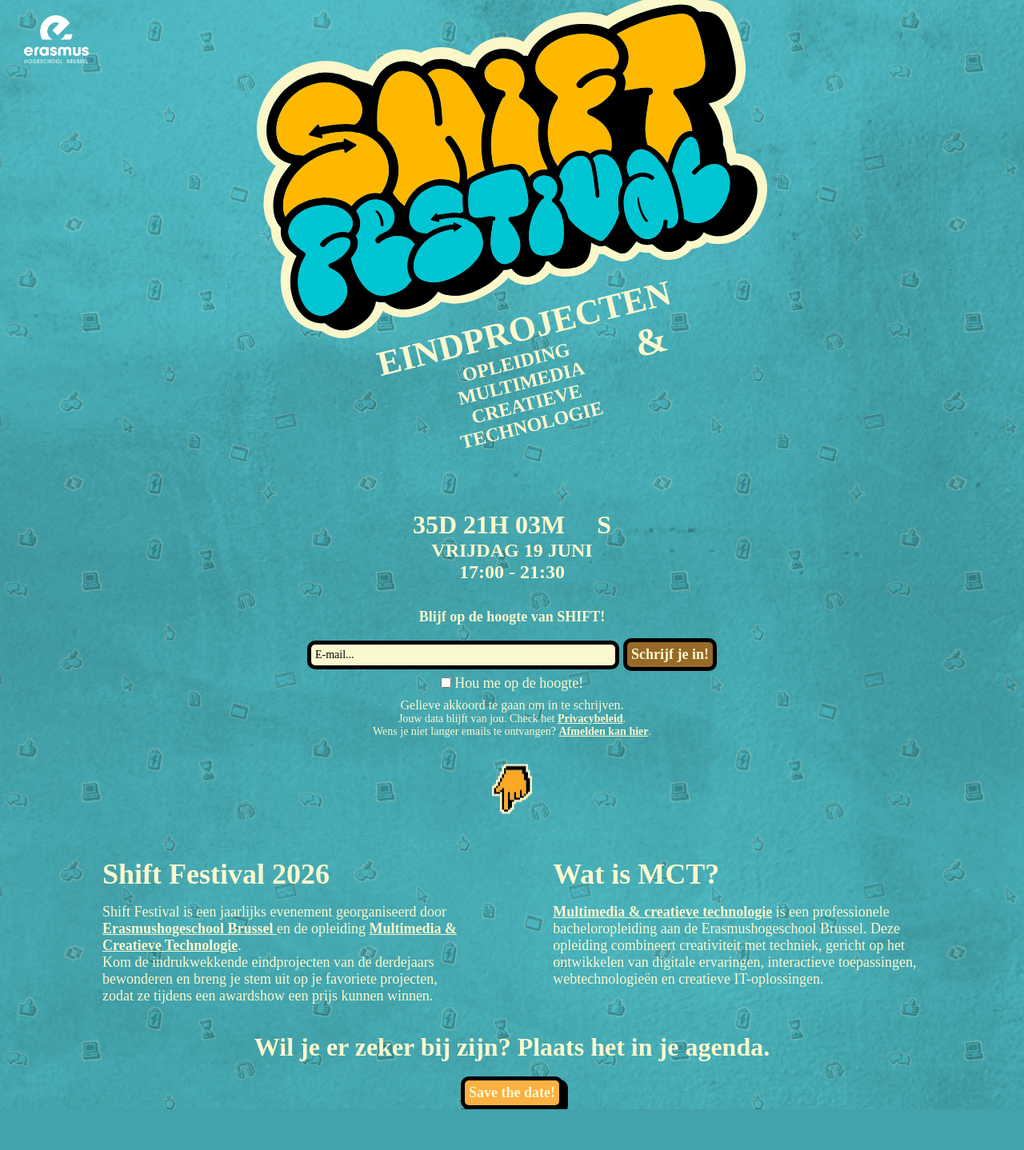
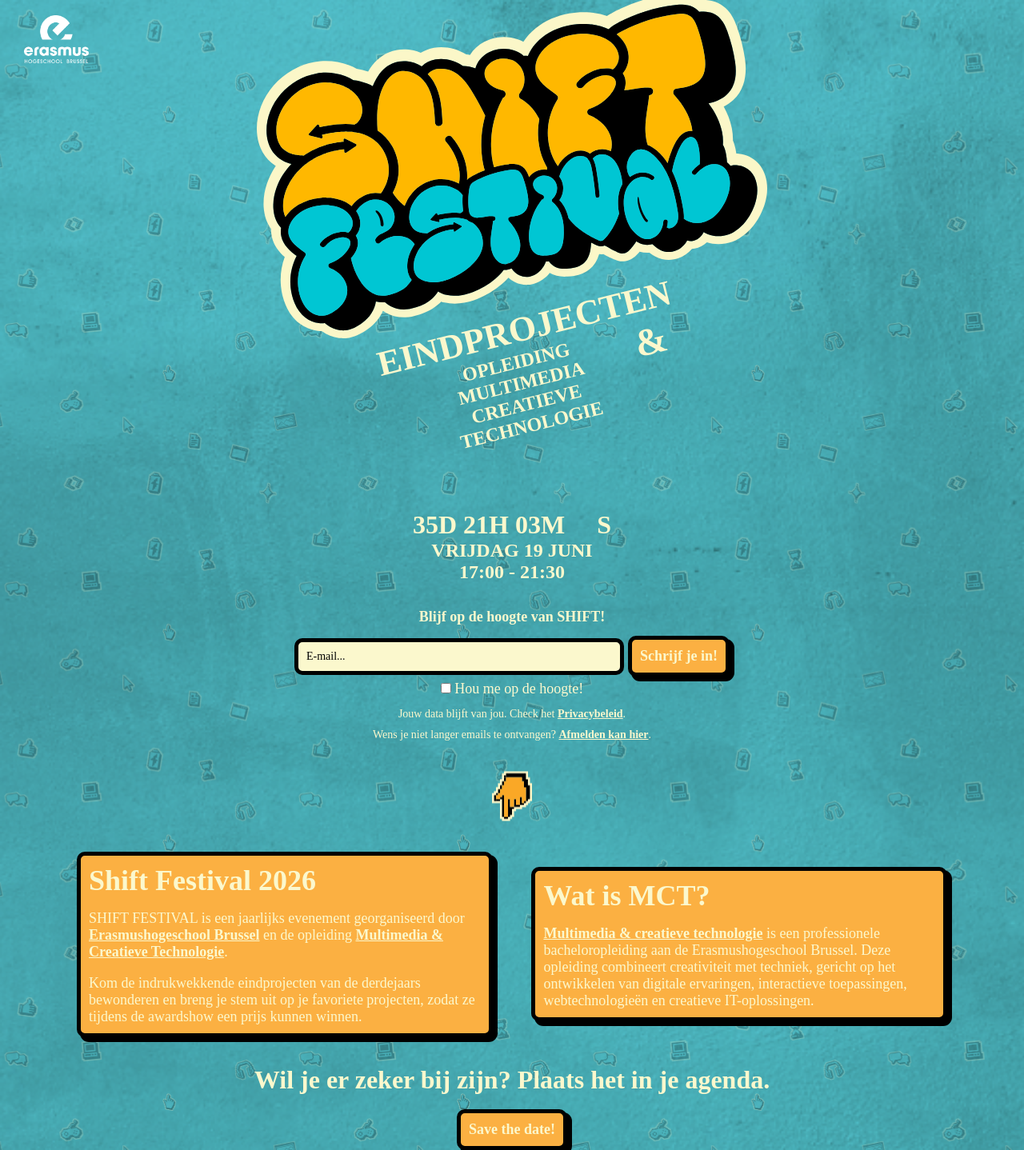
Before and after one commit to lolpowerluke/SHIFT-2026, a PHP site: page /pages/countdown/ in a window 1280 px wide. Shown: the whole page at 80% size. Before the commit the page ends 1387 px from the top, so only its background shows below. Run offline with PHP 8.4, Linux system fonts and the light colour scheme; some web fonts are replaced.

Commit message:
fixed whole desktop version css

```diff
--- a/Frontend/pages/countdown/index.css
+++ b/Frontend/pages/countdown/index.css
@@ -7,7 +7,7 @@ body {
 .wrap {
 	display: flex;
 	flex-direction: column;
-	max-width: 80vw;
+	max-width: 85vw;
 	min-height: 90dvh;
 	margin: auto;
 	justify-content: space-between;
@@ -15,7 +15,7 @@ body {
 }
 
 .main p {
-	margin: 0px;
+	margin: 0;
 	font-weight: bold;
 	font-size: 24px;
 }
@@ -105,6 +105,10 @@ body {
 	margin-top: 35px;
 	margin-bottom: 35px;
 	text-align: left;
+
+	.shiftCopy {
+		margin-bottom: 25px;
+	}
 }
 
 .linkBtn {
@@ -115,8 +119,7 @@ body {
 }
 
 p#warningTxt {
-	margin: 0 auto 0.5rem;
-	max-width: 290px;
+	margin-bottom: var(--margin-small);
 	font-size: 1rem;
 	color: var(--txt-warning);
 }
@@ -152,13 +155,15 @@ p#warningTxt {
 	.copy-text {
 		display: flex;
 		justify-content: space-between;
-	}
+		align-items: center;
 
-	.shiftCopy {
-		max-width: 45%;
-	}
+		.shiftCopy {
+			max-width: 45%;
+			margin-bottom: 0px;
+		}
 
-	.mctCopy {
-		max-width: 45%;
+		.mctCopy {
+			max-width: 45%;
+		}
 	}
 }
--- a/Frontend/pages/countdown/index.html
+++ b/Frontend/pages/countdown/index.html
@@ -69,7 +69,7 @@
 						autocomplete="email"
 						required
 					/>
-					<button value="submit" id="submit" class="fitContent" disabled>
+					<button value="submit" id="submit" class="fitContent">
 						Schrijf je in!
 					</button>
 				</div>
@@ -77,10 +77,7 @@
 					<input type="checkbox" name="check" id="check" class="xsMarginTop" />
 					Hou me op de hoogte!
 				</label>
-				<span id="unChecked">
-					Gelieve akkoord te gaan om in te schrijven.
-				</span>
-				<small>
+				<small style="margin-bottom: 5px">
 					Jouw data blijft van jou. Check het
 					<a href="/pages/privacy/nl/" class="languageLink">Privacybeleid</a>.
 				</small>
@@ -95,13 +92,13 @@
 				<img id="scrollPointer" src="/assets/icons/pointer2.svg" />
 			</div>
 			<div class="copy-text">
-				<div class="shiftCopy">
+				<div class="shiftCopy cardDiv">
 					<h2>Shift Festival 2026</h2>
 					<p>
-						Shift Festival is een jaarlijks evenement georganiseerd door
+						SHIFT FESTIVAL is een jaarlijks evenement georganiseerd door
 						<a href="https://www.erasmushogeschool.be/nl">
-							Erasmushogeschool Brussel
-						</a>
+							Erasmushogeschool Brussel</a
+						>
 						en de opleiding
 						<a
 							href="https://www.erasmushogeschool.be/nl/opleidingen/multimedia-en-creatieve-technologie"
@@ -109,13 +106,14 @@
 							Multimedia & Creatieve Technologie</a
 						>.
 					</p>
+          <br />
 					<p>
 						Kom de indrukwekkende eindprojecten van de derdejaars bewonderen en
-						breng je stem uit op je favoriete projecten, zodat ze tijdens een
+						breng je stem uit op je favoriete projecten, zodat ze tijdens de
 						awardshow een prijs kunnen winnen.
 					</p>
 				</div>
-				<div class="mctCopy">
+				<div class="mctCopy cardDiv">
 					<h2>Wat is MCT?</h2>
 					<p>
 						<a
--- a/Frontend/pages/countdown/index.js
+++ b/Frontend/pages/countdown/index.js
@@ -4,16 +4,6 @@ const API_URL = import.meta.env.VITE_API_URL;
 const agree = document.getElementById("check");
 const submitButton = document.getElementById("submit");
 const signupForm = document.getElementById("signup");
-
-signupForm.addEventListener("change", function () {
-  const checkedAgreement = agree.checked;
-  const validEmail = document.getElementById("email").validity.valid;
-  submitButton.disabled = !(checkedAgreement && validEmail);
-
-  if (checkedAgreement)
-    document.getElementById("unChecked").classList.add("invisible");
-  else document.getElementById("unChecked").classList.remove("invisible");
-});
 
 signupForm.addEventListener("submit", async (e) => {
   e.preventDefault();
--- a/Frontend/src/css/cssComponents/buttons.css
+++ b/Frontend/src/css/cssComponents/buttons.css
@@ -8,7 +8,7 @@ button {
   font-size: 18px;
   font-weight: bold;
   color: var(--txt-shift-primary);
-  padding: 5px;
+  padding: 10px;
   box-shadow: 5px 5px 0 1px var(--shadow-primary);
   text-decoration: none;
   width: 70%;
--- a/Frontend/src/css/cssComponents/form.css
+++ b/Frontend/src/css/cssComponents/form.css
@@ -9,7 +9,7 @@ form {
 		border-radius: 10px;
 		color: black;
 		font-size: 14px;
-		padding: 5px;
+		padding: 10px;
 		text-decoration: none;
 		width: 50%;
 		transition:
--- a/Frontend/src/css/cssComponents/layout.css
+++ b/Frontend/src/css/cssComponents/layout.css
@@ -38,3 +38,15 @@ footer {
 	position: relative;
 	z-index: 3;
 }
+
+.cardDiv {
+	h2 {
+		margin-top: 0;
+	}
+
+	background-color: var(--bg-shift-alt);
+	border: 5px solid black;
+	padding: 10px;
+	border-radius: 10px;
+	box-shadow: 5px 5px 0 1px var(--shadow-primary);
+}
--- a/Frontend/src/css/cssComponents/typo.css
+++ b/Frontend/src/css/cssComponents/typo.css
@@ -41,6 +41,7 @@ p {
 
 small {
   font-size: 12px;
+  margin: var(--margin-small);
 }
 
 a {
--- a/Frontend/src/css/cssComponents/vars/distances.css
+++ b/Frontend/src/css/cssComponents/vars/distances.css
@@ -5,6 +5,8 @@
   --spacing-m: 3rem;
 
   --spacing-top: var(--spacing-m);
+
+  --margin-small: 5px;
 
   /* specifics */
   --spacing-heroWrapper: var(--spacing-s);
```
Lines whose indentation alone changed are shown as unchanged.
